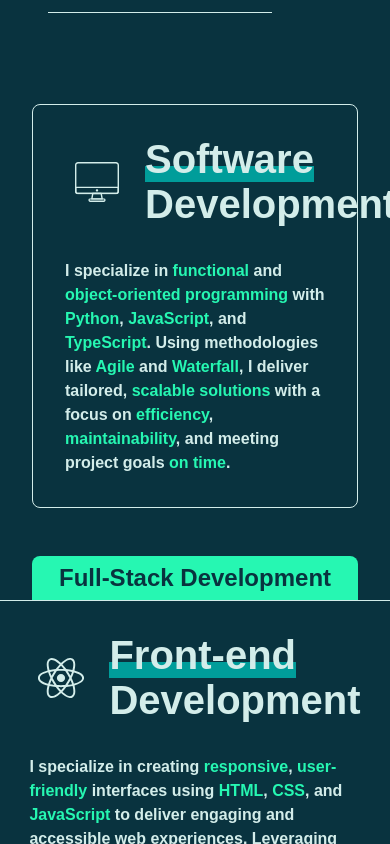
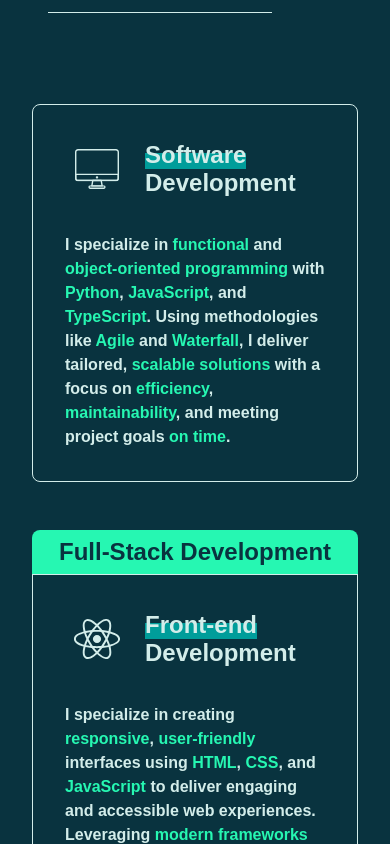
Before and after one commit to ZuriGomez/zuri-gomez-portfolio, a React (Vite) app: page / in a window 390 px wide. Shown: the part 2220-3064 px from the top of the page. Built offline with nearby package versions, Linux system fonts and the light colour scheme; a web font is replaced by a local one.

Commit message:
Change font size for mobile version in expertise section

```diff
--- a/src/components/ExpertiseSection/ExpertiseSection.scss
+++ b/src/components/ExpertiseSection/ExpertiseSection.scss
@@ -87,10 +87,14 @@
 }
 
 .section__wrapper-title {
-  font-size: 2.5rem;
+  font-size: 1.5rem;
   color: $primary-portfolio-PaleAqua;
   position: relative;
   display: inline-block;
+
+  @include tablet {
+    font-size: 2.5rem;
+  }
 
   span:first-child {
     position: relative;
@@ -179,10 +183,14 @@
 }
 
 .full-stack_section__wrapper-title {
-  font-size: 2.5rem;
+  font-size: 1.5rem;
   color: $primary-portfolio-PaleAqua;
   position: relative;
   display: inline-block;
+
+  @include tablet {
+    font-size: 2.5rem;
+  }
 
   span:first-child {
     position: relative;
```
